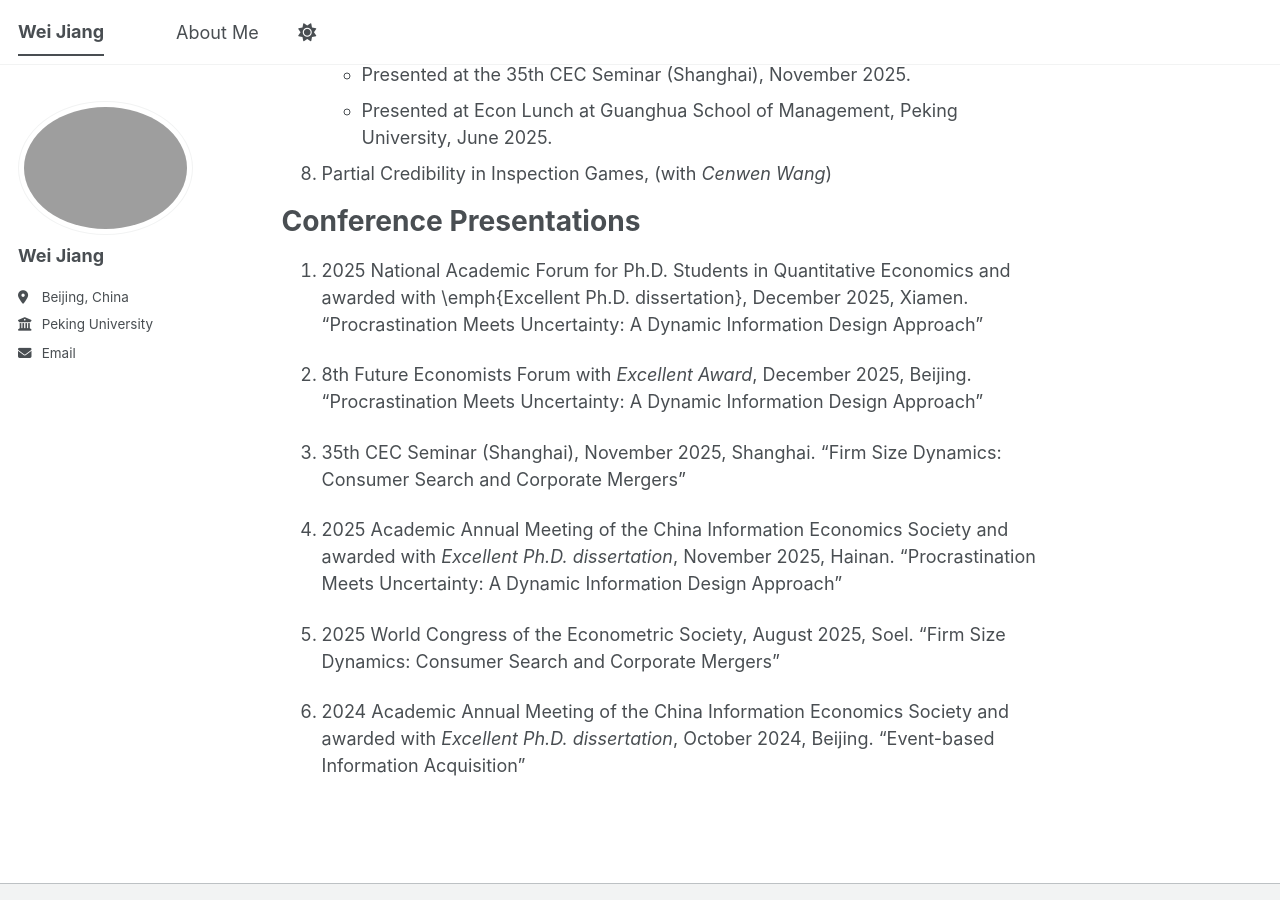
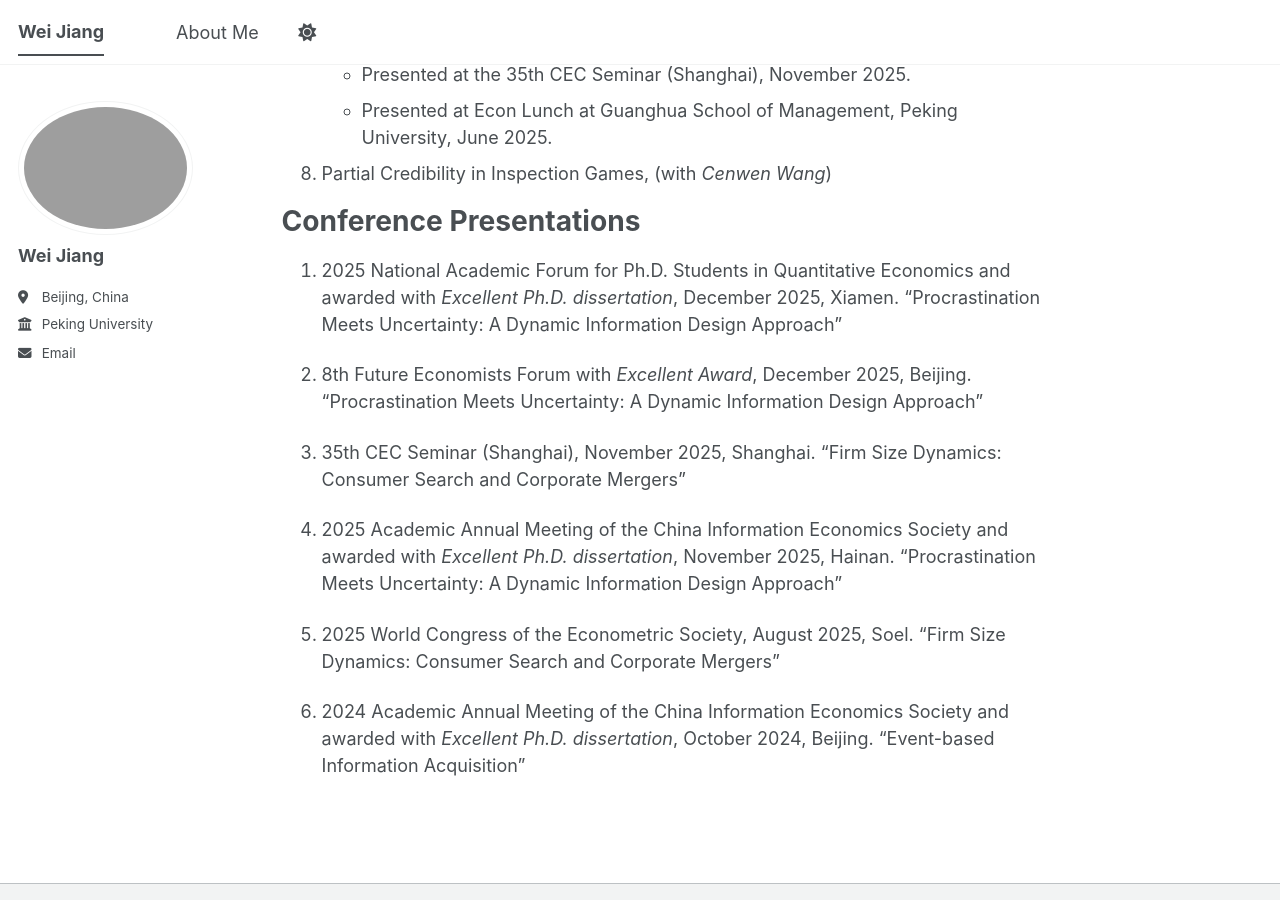
Before and after one commit to jiangwei-econ/jiangwei-econ.github.io, a Jekyll site: the page built from _pages/about.md, in a window 1280 px wide and 900 px high, scrolled down 1679 px. Built offline with Jekyll 4.4.1, drawn with Linux system fonts in a browser that asks for light colours; a script bundle is joined from its source files by our own code; library files that are not in the unit come from our copies.

Commit message:
Update about.md

```diff
--- a/_pages/about.md
+++ b/_pages/about.md
@@ -56,7 +56,7 @@ Working Papers
 
 Conference Presentations
 ======
-1. 2025 National Academic Forum for Ph.D. Students in Quantitative Economics and awarded with \emph{Excellent Ph.D. dissertation}, December 2025, Xiamen. "Procrastination Meets Uncertainty: A Dynamic Information Design Approach"
+1. 2025 National Academic Forum for Ph.D. Students in Quantitative Economics and awarded with *Excellent Ph.D. dissertation*, December 2025, Xiamen. "Procrastination Meets Uncertainty: A Dynamic Information Design Approach"
 
 1. 8th Future Economists Forum with *Excellent Award*, December 2025, Beijing. "Procrastination Meets Uncertainty: A Dynamic Information Design Approach"
 
```
